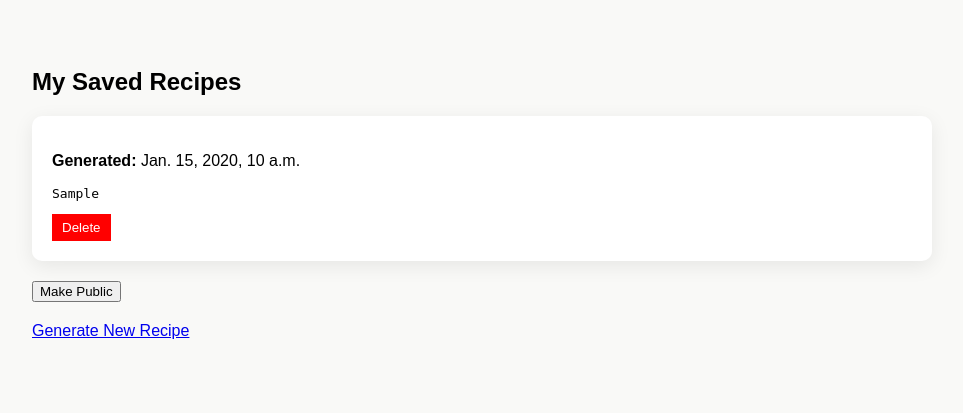
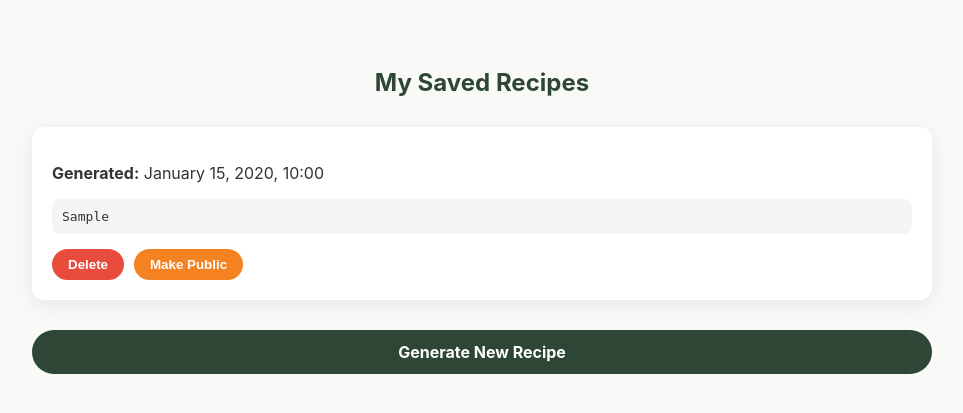
Before and after one commit to AndriyPy/Recipe220, a Django app: page /history/ in a window 1280 px wide. Shown: the top 413 px of the page, without its empty margins (158-1121 px from the left). Run offline with Django 5.2, Linux system fonts and the light colour scheme; a user stored in the database is signed in; tables that the repository leaves empty hold one stand-in row (values such as "Sample post").

Commit message:
add styles

```diff
--- a/project/AI_assistent/templates/ai/my_recipes.html
+++ b/project/AI_assistent/templates/ai/my_recipes.html
@@ -4,9 +4,10 @@
     <title>My Saved Recipes</title>
     <style>
         body {
-            font-family: Arial, sans-serif;
+            font-family: 'Inter', sans-serif;
             background: #f9f9f7;
-            padding: 40px;
+            padding: 40px 20px;
+            color: #333;
         }
 
         .container {
@@ -14,29 +15,70 @@
             margin: auto;
         }
 
+        h2 {
+            text-align: center;
+            color: #2D4635;
+            margin-bottom: 30px;
+        }
+
         .card {
             background: white;
             padding: 20px;
             margin-bottom: 20px;
-            border-radius: 10px;
+            border-radius: 12px;
             box-shadow: 0 5px 20px rgba(0,0,0,0.08);
         }
 
         pre {
             white-space: pre-wrap;
+            background: #f5f5f5;
+            padding: 10px;
+            border-radius: 8px;
+            overflow-x: auto;
         }
 
-        .delete-btn {
-            background: red;
-            color: white;
-            border: none;
-            padding: 6px 10px;
-            cursor: pointer;
+        .card-buttons {
+            display: flex;
+            gap: 10px;
+            margin-top: 15px;
         }
 
-        a {
-            display: inline-block;
-            margin-top: 20px;
+        .btn {
+            padding: 8px 16px;
+            border: none;
+            border-radius: 20px;
+            cursor: pointer;
+            font-weight: 600;
+            text-decoration: none;
+            color: white;
+        }
+
+        .btn-delete {
+            background: #e74c3c;
+        }
+
+        .btn-public {
+            background: #F58220;
+        }
+
+        .btn:hover {
+            opacity: 0.9;
+        }
+
+        .generate-link {
+            display: block;
+            text-align: center;
+            margin-top: 30px;
+            text-decoration: none;
+            background: #2D4635;
+            color: white;
+            padding: 12px 25px;
+            border-radius: 25px;
+            font-weight: 700;
+        }
+
+        .generate-link:hover {
+            background: #1e2f27;
         }
     </style>
 </head>
@@ -48,26 +90,28 @@
     {% if recipes %}
         {% for recipe in recipes %}
             <div class="card">
-                <p><strong>Generated:</strong> {{ recipe.created_at }}</p>
+                <p><strong>Generated:</strong> {{ recipe.created_at|date:"F j, Y, H:i" }}</p>
 
                 <pre>{{ recipe.recipe }}</pre>
 
-                <form method="post" action="{% url 'ai_delete' recipe.id %}">
-                    {% csrf_token %}
-                    <button type="submit" class="delete-btn">Delete</button>
-                </form>
+                <div class="card-buttons">
+                    <form method="post" action="{% url 'ai_delete' recipe.id %}">
+                        {% csrf_token %}
+                        <button type="submit" class="btn btn-delete">Delete</button>
+                    </form>
+
+                    <form method="post" action="{% url 'make_public' recipe.id %}">
+                        {% csrf_token %}
+                        <button type="submit" class="btn btn-public">Make Public</button>
+                    </form>
+                </div>
             </div>
-    <form method="POST" action="{% url 'make_public' recipe.id %}">
-    {% csrf_token %}
-    <button type="submit">Make Public</button>
-</form>
         {% endfor %}
     {% else %}
-        <p>You don't have saved recipes yet.</p>
+        <p style="text-align:center; color:#777;">You don't have saved recipes yet.</p>
     {% endif %}
 
-
-    <a href="{% url 'ai_home' %}">Generate New Recipe</a>
+    <a href="{% url 'ai_home' %}" class="generate-link">Generate New Recipe</a>
 </div>
 
 </body>
```
Also changed, not shown: project/AI_assistent/templates/ai/detail_recipe.html (+54 -2 lines), project/AI_assistent/templates/ai/public_recipes.html (+69 -4 lines).
